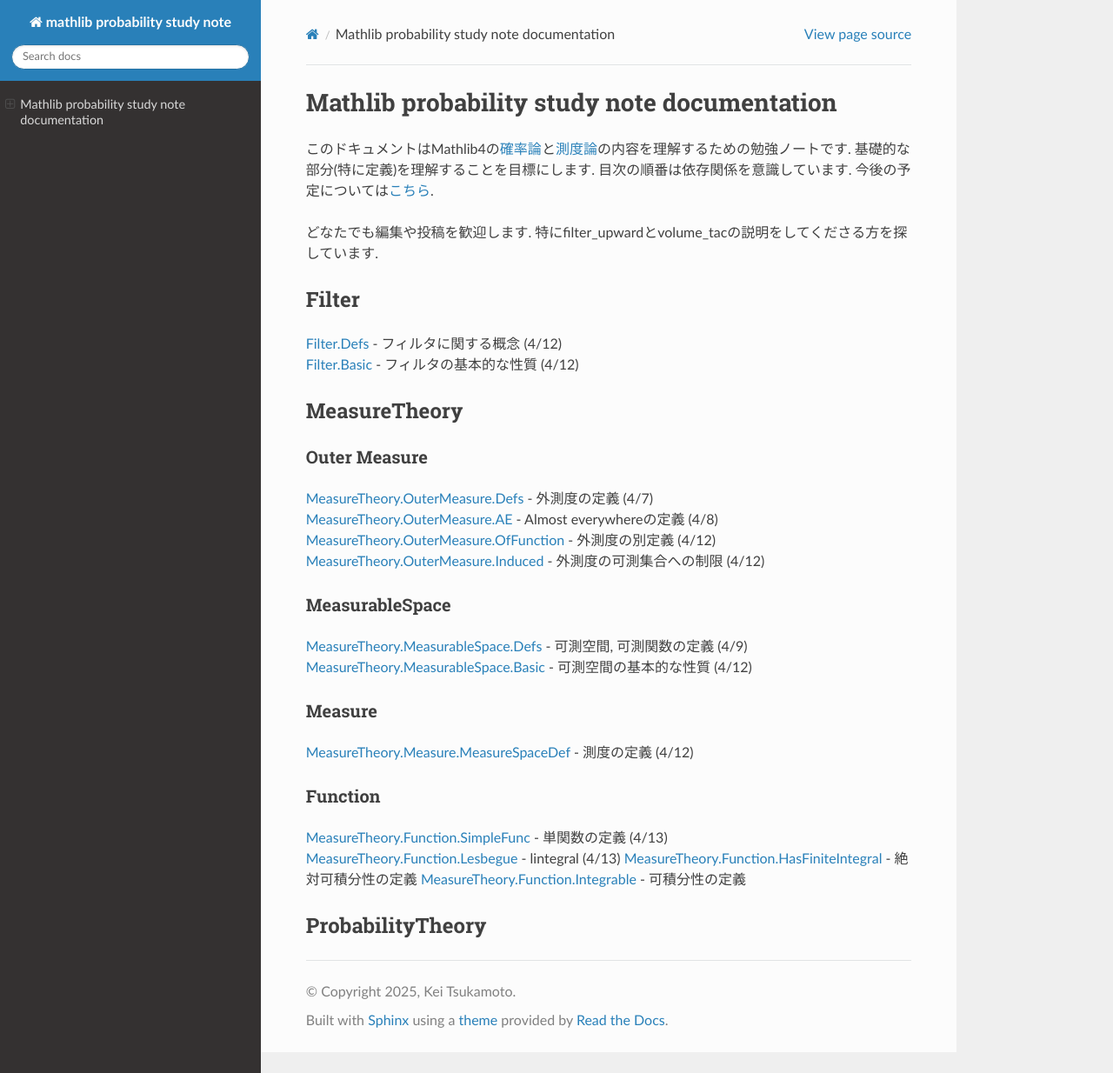
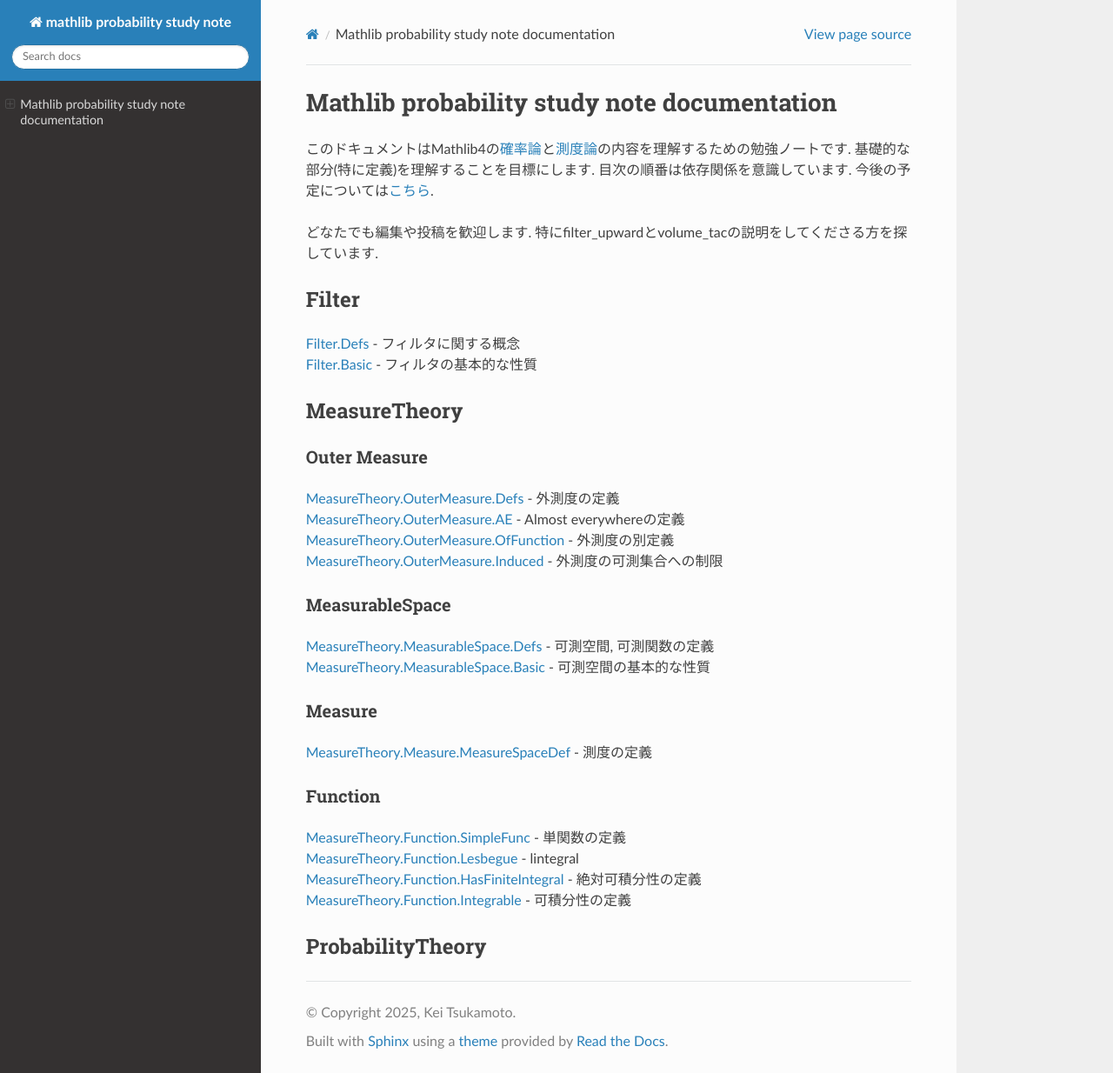
Before and after one commit to auto-res/mathlib_probability_study_note, a Sphinx documentation site: the page built from docs/source/index.md, in a window 1280 px wide and 1234 px high. Shown: the whole window at 87% size. Built offline with Sphinx 7.4.7 and the Read the Docs theme 3.1.0, drawn with Linux system fonts in a browser that asks for light colours.

Commit message:
index.md

```diff
--- a/docs/source/index.md
+++ b/docs/source/index.md
@@ -7,31 +7,30 @@ Mathlib probability study note documentation
 特にfilter_upwardとvolume_tacの説明をしてくださる方を探しています.
 
 ## Filter
-[Filter.Defs](Filter/Defs.md) - フィルタに関する概念 (4/12)
-[Filter.Basic](Filter/Basic.md) - フィルタの基本的な性質 (4/12)
+[Filter.Defs](Filter/Defs.md) - フィルタに関する概念
+[Filter.Basic](Filter/Basic.md) - フィルタの基本的な性質
 
 ## MeasureTheory
 
 ### Outer Measure
 
-[MeasureTheory.OuterMeasure.Defs](MeasureTheory/OuterMeasure/Defs.md) - 外測度の定義 (4/7)
-[MeasureTheory.OuterMeasure.AE](MeasureTheory/OuterMeasure/AE.md) - Almost everywhereの定義 (4/8)
-[MeasureTheory.OuterMeasure.OfFunction](MeasureTheory/OuterMeasure/OfFunction.md) - 外測度の別定義 (4/12)
-[MeasureTheory.OuterMeasure.Induced](MeasureTheory/OuterMeasure/Induced.md) - 外測度の可測集合への制限 (4/12)
+[MeasureTheory.OuterMeasure.Defs](MeasureTheory/OuterMeasure/Defs.md) - 外測度の定義
+[MeasureTheory.OuterMeasure.AE](MeasureTheory/OuterMeasure/AE.md) - Almost everywhereの定義
+[MeasureTheory.OuterMeasure.OfFunction](MeasureTheory/OuterMeasure/OfFunction.md) - 外測度の別定義
+[MeasureTheory.OuterMeasure.Induced](MeasureTheory/OuterMeasure/Induced.md) - 外測度の可測集合への制限
 
 ### MeasurableSpace
 
-[MeasureTheory.MeasurableSpace.Defs](MeasureTheory/MeasurableSpace/Defs.md) - 可測空間, 可測関数の定義 (4/9)
-[MeasureTheory.MeasurableSpace.Basic](MeasureTheory/MeasurableSpace/Basic.md) - 可測空間の基本的な性質 (4/12)
-
+[MeasureTheory.MeasurableSpace.Defs](MeasureTheory/MeasurableSpace/Defs.md) - 可測空間, 可測関数の定義
+[MeasureTheory.MeasurableSpace.Basic](MeasureTheory/MeasurableSpace/Basic.md) - 可測空間の基本的な性質
 ### Measure
 
-[MeasureTheory.Measure.MeasureSpaceDef](MeasureTheory/Measure/MeasureSpaceDef.md) - 測度の定義 (4/12)
+[MeasureTheory.Measure.MeasureSpaceDef](MeasureTheory/Measure/MeasureSpaceDef.md) - 測度の定義
 
 ### Function
 
-[MeasureTheory.Function.SimpleFunc](MeasureTheory/Function/SimpleFunc.md) - 単関数の定義 (4/13)
-[MeasureTheory.Function.Lesbegue](MeasureTheory/Measure/Lesbegue.md) - lintegral (4/13)
+[MeasureTheory.Function.SimpleFunc](MeasureTheory/Function/SimpleFunc.md) - 単関数の定義
+[MeasureTheory.Function.Lesbegue](MeasureTheory/Measure/Lesbegue.md) - lintegral
 [MeasureTheory.Function.HasFiniteIntegral](MeasureTheory/Function/HasFiniteIntegral.md) - 絶対可積分性の定義
 [MeasureTheory.Function.Integrable](MeasureTheory/Function/Integrable.md) - 可積分性の定義
 
```
